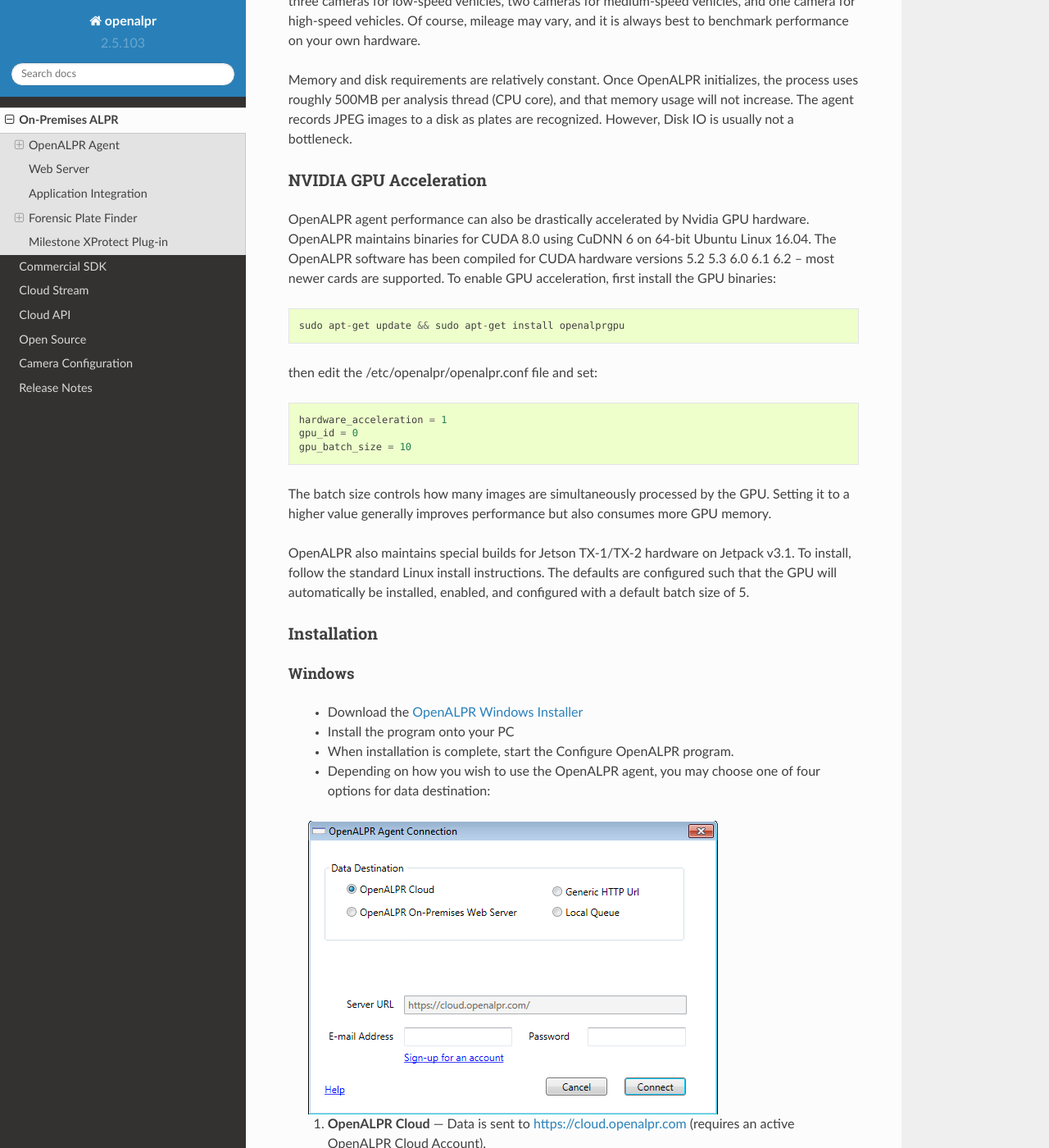
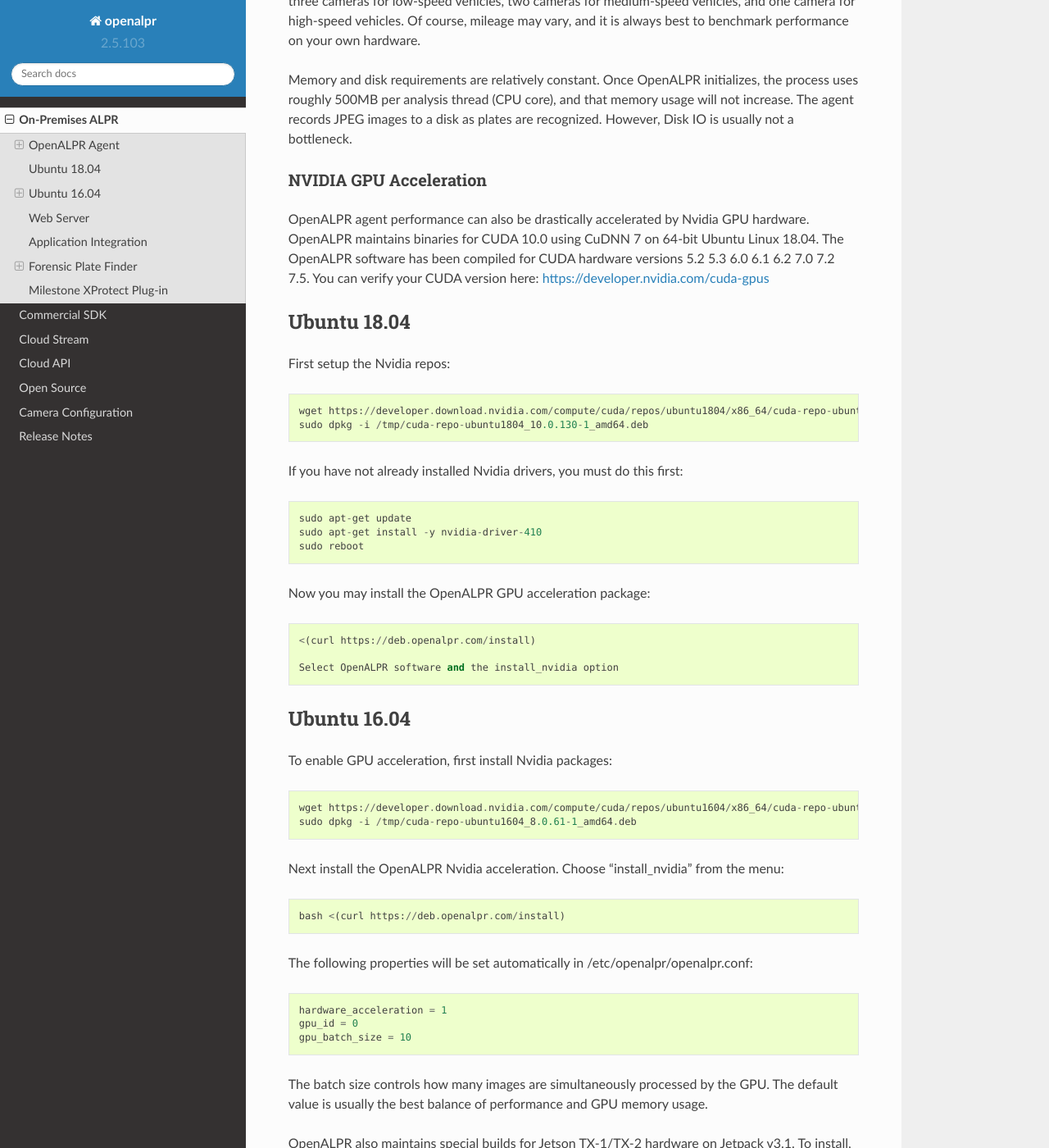
Before and after one commit to openalpr/doc, a Sphinx documentation site: the page built from source/on_premises.rst, in a window 1280 px wide and 1400 px high, scrolled down 828 px. Shown: the whole window at 82% size. Built offline with Sphinx 7.4.7 and the Read the Docs theme 2.0.0, drawn with Linux system fonts in a browser that asks for light colours; some of the changed text lies outside the part shown.

Commit message:
Updated GPU install instructions

```diff
--- a/source/on_premises.rst
+++ b/source/on_premises.rst
@@ -32,17 +32,47 @@
 NVIDIA GPU Acceleration
 -------------------------
 
-OpenALPR agent performance can also be drastically accelerated by Nvidia GPU hardware.  OpenALPR maintains binaries for CUDA 8.0 using CuDNN 6 on 64-bit Ubuntu Linux 16.04.  The OpenALPR software has been compiled for CUDA hardware versions 5.2 5.3 6.0 6.1 6.2 -- most newer cards are supported.  To enable GPU acceleration, first install the GPU binaries::
+OpenALPR agent performance can also be drastically accelerated by Nvidia GPU hardware.  OpenALPR maintains binaries for CUDA 10.0 using CuDNN 7 on 64-bit Ubuntu Linux 18.04.  The OpenALPR software has been compiled for CUDA hardware versions 5.2 5.3 6.0 6.1 6.2 7.0 7.2 7.5.  You can verify your CUDA version here: https://developer.nvidia.com/cuda-gpus
 
-  sudo apt-get update && sudo apt-get install openalprgpu
+Ubuntu 18.04
+==============
 
-then edit the /etc/openalpr/openalpr.conf file and set::
+First setup the Nvidia repos::
+
+  wget https://developer.download.nvidia.com/compute/cuda/repos/ubuntu1804/x86_64/cuda-repo-ubuntu1804_10.0.130-1_amd64.deb -O /tmp/cuda-repo-ubuntu1804_10.0.130-1_amd64.deb
+  sudo dpkg -i /tmp/cuda-repo-ubuntu1804_10.0.130-1_amd64.deb
+
+If you have not already installed Nvidia drivers, you must do this first::
+
+  sudo apt-get update
+  sudo apt-get install -y nvidia-driver-410
+  sudo reboot
+
+Now you may install the OpenALPR GPU acceleration package::
+
+  <(curl https://deb.openalpr.com/install)
+
+  Select OpenALPR software and the install_nvidia option
+
+Ubuntu 16.04
+===============
+
+To enable GPU acceleration, first install Nvidia packages::
+
+  wget https://developer.download.nvidia.com/compute/cuda/repos/ubuntu1604/x86_64/cuda-repo-ubuntu1604_8.0.61-1_amd64.deb -O /tmp/cuda-repo-ubuntu1604_8.0.61-1_amd64.deb
+  sudo dpkg -i /tmp/cuda-repo-ubuntu1604_8.0.61-1_amd64.deb
+
+Next install the OpenALPR Nvidia acceleration.  Choose "install_nvidia" from the menu::
+
+  bash <(curl https://deb.openalpr.com/install)
+
+The following properties will be set automatically in /etc/openalpr/openalpr.conf::
 
   hardware_acceleration = 1
   gpu_id = 0
   gpu_batch_size = 10
 
-The batch size controls how many images are simultaneously processed by the GPU.  Setting it to a higher value generally improves performance but also consumes more GPU memory.
+The batch size controls how many images are simultaneously processed by the GPU.  The default value is usually the best balance of performance and GPU memory usage.
 
 OpenALPR also maintains special builds for Jetson TX-1/TX-2 hardware on Jetpack v3.1.  To install, follow the standard Linux install instructions.  The defaults are configured such that the GPU will automatically be installed, enabled, and configured with a default batch size of 5.
 
```
Also changed, not shown: other parts of source/on_premises.rst (+1 -1 lines).
